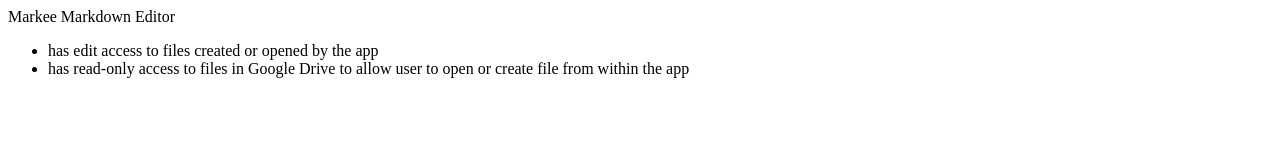
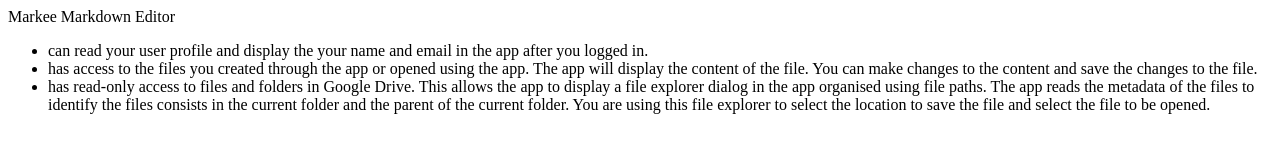
Before and after one commit to ricwtk/markee, a plain HTML site: page privacy-policy.html in a window 1280 px wide. Drawn offline with Linux system fonts and the light colour scheme.

Commit message:
update privacy policy and provide link to privacy policy

```diff
--- a/privacy-policy.html
+++ b/privacy-policy.html
@@ -7,8 +7,9 @@
 <body>
   Markee Markdown Editor
   <ul>
-    <li>has edit access to files created or opened by the app</li>
-    <li>has read-only access to files in Google Drive to allow user to open or create file from within the app</li>
+    <li>can read your user profile and display the your name and email in the app after you logged in.</li>
+    <li>has access to the files you created through the app or opened using the app. The app will display the content of the file. You can make changes to the content and save the changes to the file.</li>
+    <li>has read-only access to files and folders in Google Drive. This allows the app to display a file explorer dialog in the app organised using file paths. The app reads the metadata of the files to identify the files consists in the current folder and the parent of the current folder. You are using this file explorer to select the location to save the file and select the file to be opened.</li>
   </ul>
 </body>
 
```
Also changed, not shown: index.html (+3 -0 lines).
